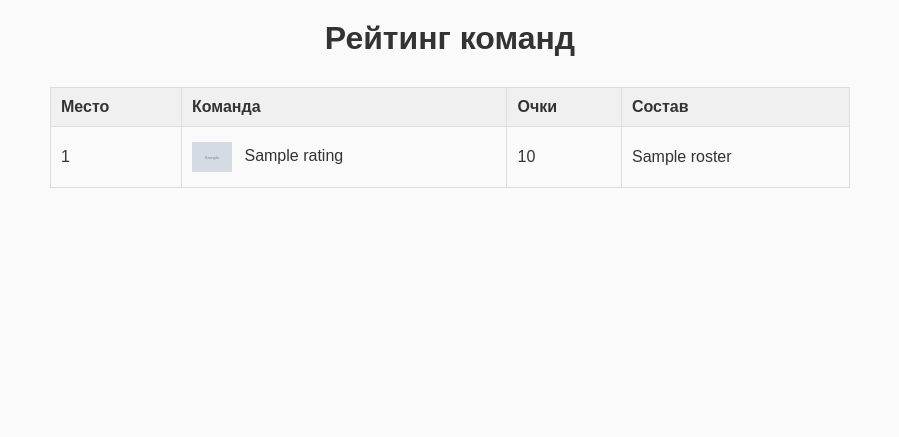
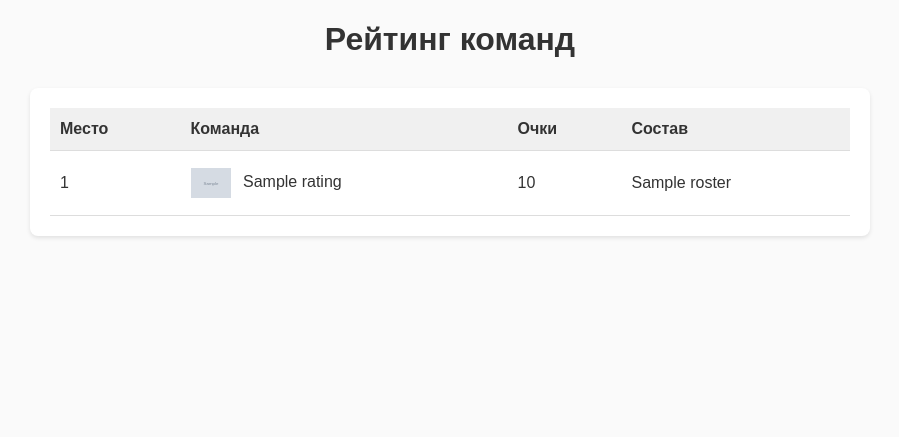
Before and after one commit to LlnZa/cs2, a FastAPI app: page /rating in a window 1280 px wide. Shown: the top 437 px of the page, without its empty margins (190-1089 px from the left). Run offline with FastAPI, Linux system fonts and the light colour scheme; grey boxes marked "Sample" are stand-in pictures; a database or web service that is not in the repository returns one stand-in record (values such as "Sample title"); some libraries are stand-ins or nearby versions.

Commit message:
Update rating.html

```diff
--- a/templates/rating.html
+++ b/templates/rating.html
@@ -3,38 +3,10 @@
 <head>
   <meta charset="UTF-8">
   <title>Рейтинг команд</title>
+  <!-- Подключаем общие стили -->
   <link rel="stylesheet" href="/static/style.css">
-  <style>
-    /* Дополнительные стили для страницы рейтинга */
-    .rating-table {
-      width: 100%;
-      border-collapse: collapse;
-      margin: 20px auto;
-      max-width: 800px;
-    }
-    .rating-table th, .rating-table td {
-      padding: 10px;
-      border: 1px solid #ddd;
-      text-align: left;
-    }
-    .rating-table th {
-      background-color: #f0f0f0;
-      font-weight: bold;
-    }
-    .team-logo {
-      width: 40px;
-      height: 40px;
-      object-fit: contain;
-      vertical-align: middle;
-      margin-right: 8px;
-    }
-    .rating-container {
-      text-align: center;
-    }
-    h1 {
-      margin-top: 20px;
-    }
-  </style>
+  <!-- Подключаем стили для страницы рейтинга -->
+  <link rel="stylesheet" href="/static/rating.css">
 </head>
 <body>
   <h1>Рейтинг команд</h1>
@@ -70,7 +42,7 @@
     {% endif %}
   </div>
 
-  <!-- Фиксированный футер с навигацией, такой же как и на главной странице -->
+  <!-- Фиксированный футер с навигацией (тот же, что и на остальных страницах) -->
   <div class="footer-nav">
     <a href="/events">События</a>
     <a href="/">Матчи</a>
```
